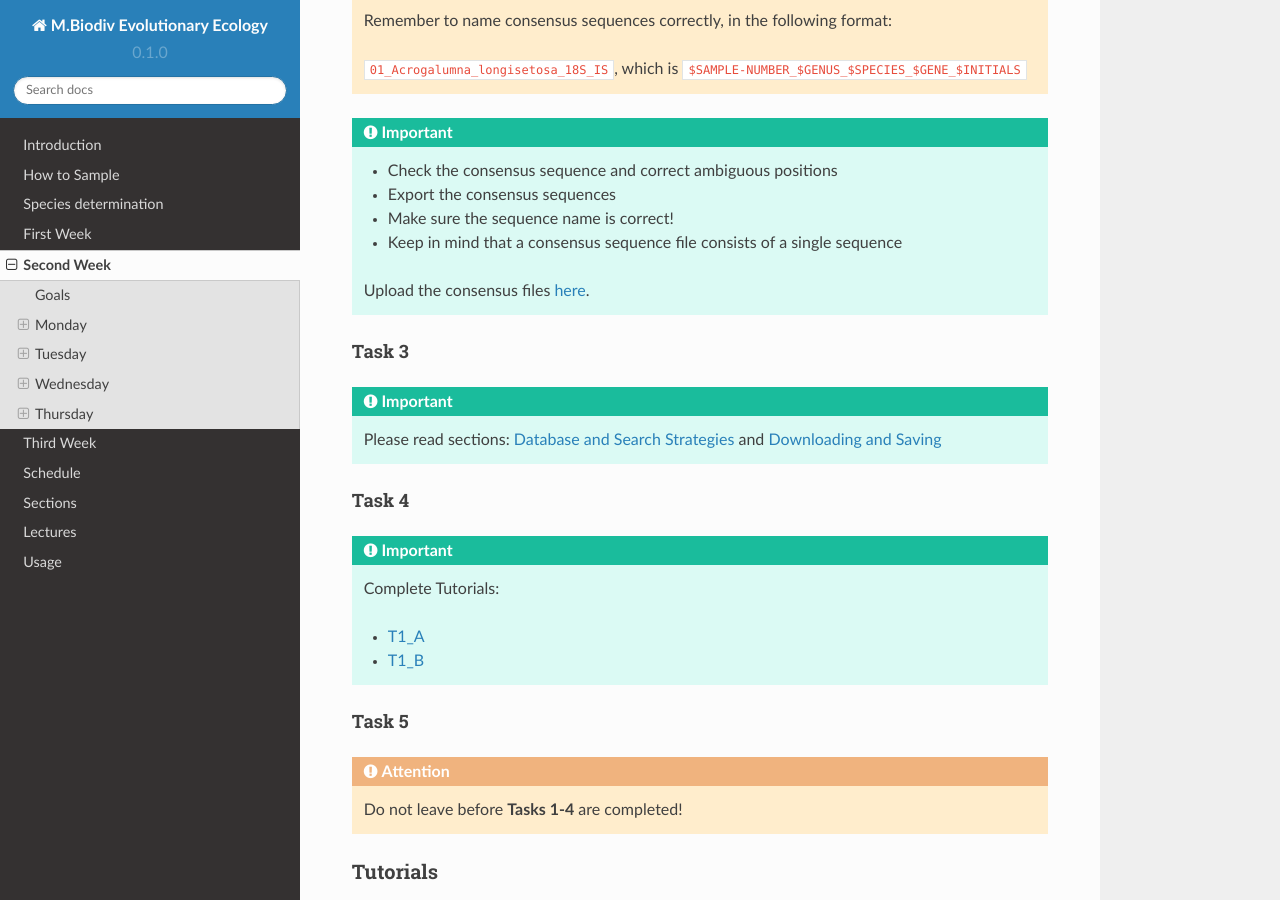
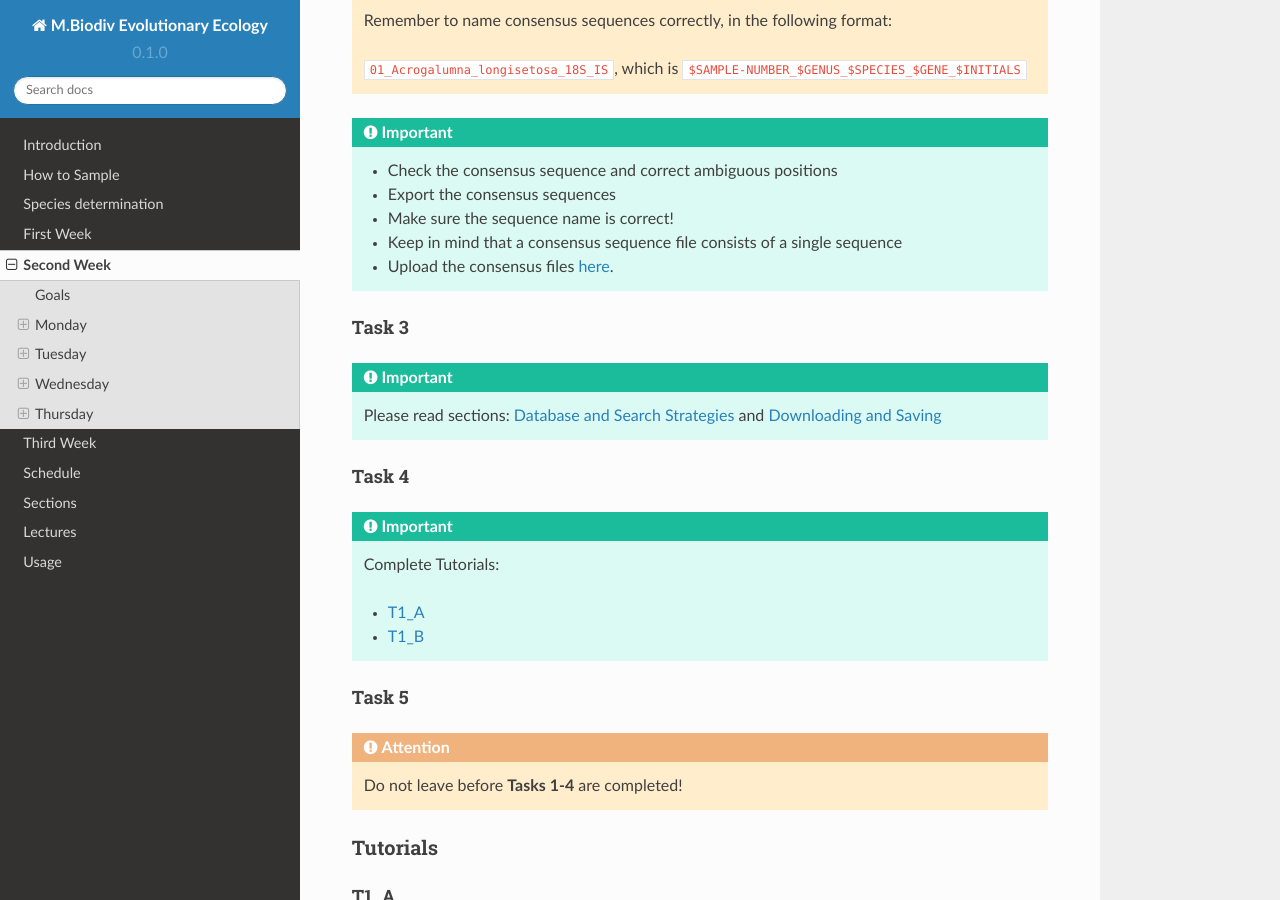
Before and after one commit to bheimbu/evolutionary_ecology, a Sphinx documentation site: the page built from docs/source/second_week.rst, in a window 1280 px wide and 900 px high, scrolled down 2003 px. Built offline with Sphinx 7.4.7 and the Read the Docs theme 2.0.0, drawn with Linux system fonts in a browser that asks for light colours; cross-references to code outside the pages are shown as plain code.

```diff
--- a/docs/source/second_week.rst
+++ b/docs/source/second_week.rst
@@ -75,7 +75,7 @@ Task 2
   - Make sure the sequence name is correct!
   - Keep in mind that a consensus sequence file consists of a single sequence
 
-  Upload the consensus files `here <https://studip.uni-goettingen.de/dispatch.php/course/files/index/8c1eff148df88fb568fb3c5445992b96?cid=d7b80997f5efda59609a4cf69a04dbf7>`_.
+  - Upload the consensus files `here <https://studip.uni-goettingen.de/dispatch.php/course/files/index/8c1eff148df88fb568fb3c5445992b96?cid=d7b80997f5efda59609a4cf69a04dbf7>`_.
 
 Task 3
 """"""
```
